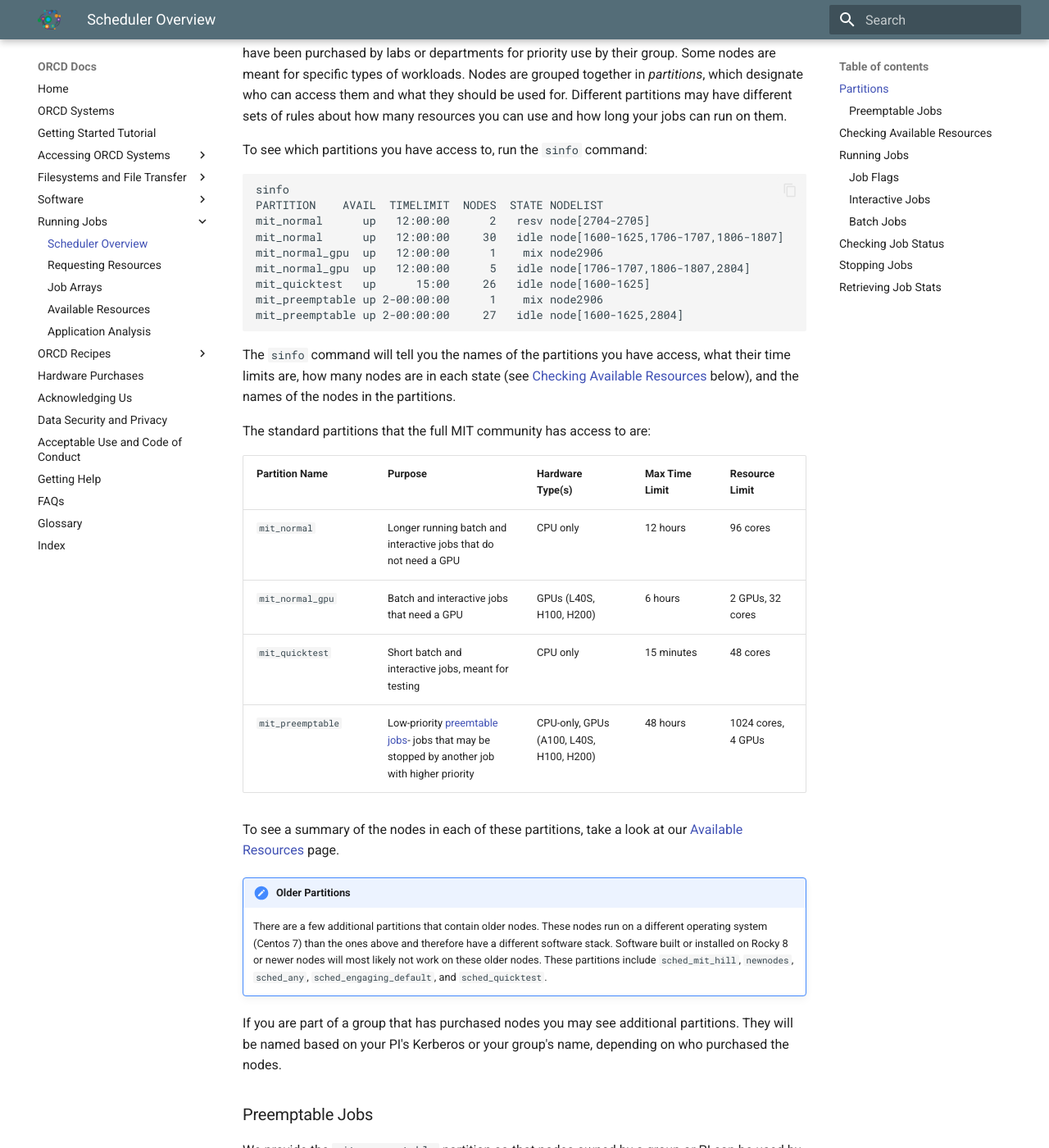
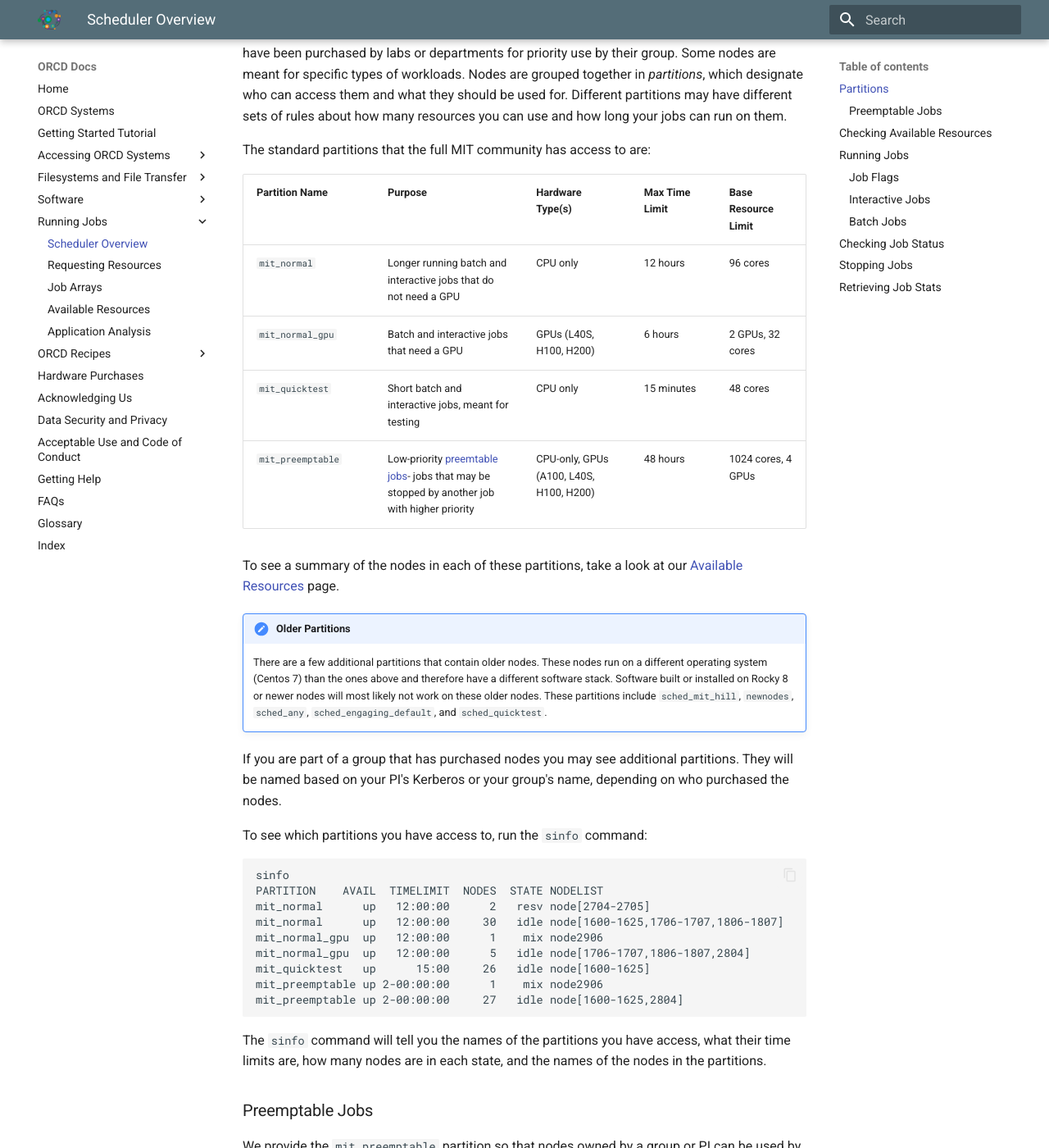
Before and after one commit to mit-orcd/orcd-docs-edit, an MkDocs documentation site: the page built from docs/running-jobs/overview.md, in a window 1280 px wide and 1400 px high, scrolled down 449 px. Shown: the whole window at 82% size. Built offline with MkDocs 1.6.1 and Material for MkDocs 9.7.7, drawn with Linux system fonts in a browser that asks for light colours; some of the changed lines change nothing that is shown.

Commit message:
Bring table closer to top of section

````diff
--- a/docs/running-jobs/overview.md
+++ b/docs/running-jobs/overview.md
@@ -5,6 +5,22 @@
 ## Partitions
 
 Engaging is a large heterogenous cluster, meaning there are many different types of nodes with different configurations. Some nodes are freely available for anyone at MIT to use, and some have been purchased by labs or departments for priority use by their group. Some nodes are meant for specific types of workloads. Nodes are grouped together in *partitions*, which designate who can access them and what they should be used for. Different partitions may have different sets of rules about how many resources you can use and how long your jobs can run on them.
+
+The standard partitions that the full MIT community has access to are:
+
+| <div style="width:10em">Partition Name</div> | Purpose | Hardware Type(s) | Max Time Limit | Base Resource Limit |
+| ----------- | ----------- |----------- |----------- |----------- |
+| `mit_normal` | Longer running batch and interactive jobs that do not need a GPU | CPU only | 12 hours | 96 cores |
+| `mit_normal_gpu` | Batch and interactive jobs that need a GPU | GPUs (L40S, H100, H200) | 6 hours | 2 GPUs, 32 cores |
+| `mit_quicktest` | Short batch and interactive jobs, meant for testing | CPU only | 15 minutes | 48 cores |
+| `mit_preemptable` | Low-priority [preemtable jobs](#preemptable-jobs)- jobs that may be stopped by another job with higher priority | CPU-only, GPUs (A100, L40S, H100, H200) | 48 hours | 1024 cores, 4 GPUs |
+
+To see a summary of the nodes in each of these partitions, take a look at our [Available Resources](available-resources.md) page.
+
+!!! note "Older Partitions"
+    There are a few additional partitions that contain older nodes. These nodes run on a different operating system (Centos 7) than the ones above and therefore have a different software stack. Software built or installed on Rocky 8 or newer nodes will most likely not work on these older nodes. These partitions include `sched_mit_hill`, `newnodes`, `sched_any`, `sched_engaging_default`, and `sched_quicktest`.
+
+If you are part of a group that has purchased nodes you may see additional partitions. They will be named based on your PI's Kerberos or your group's name, depending on who purchased the nodes.
 
 To see which partitions you have access to, run the `sinfo` command:
 
@@ -20,23 +36,7 @@
 mit_preemptable up 2-00:00:00     27   idle node[1600-1625,2804]
 ```
 
-The `sinfo` command will tell you the names of the partitions you have access, what their time limits are, how many nodes are in each state (see [Checking Available Resources](#checking-available-resources) below), and the names of the nodes in the partitions.
-
-The standard partitions that the full MIT community has access to are:
-
-| <div style="width:10em">Partition Name</div> | Purpose | Hardware Type(s) | Max Time Limit | Resource Limit |
-| ----------- | ----------- |----------- |----------- |----------- |
-| `mit_normal` | Longer running batch and interactive jobs that do not need a GPU | CPU only | 12 hours | 96 cores |
-| `mit_normal_gpu` | Batch and interactive jobs that need a GPU | GPUs (L40S, H100, H200) | 6 hours | 2 GPUs, 32 cores |
-| `mit_quicktest` | Short batch and interactive jobs, meant for testing | CPU only | 15 minutes | 48 cores |
-| `mit_preemptable` | Low-priority [preemtable jobs](#preemptable-jobs)- jobs that may be stopped by another job with higher priority | CPU-only, GPUs (A100, L40S, H100, H200) | 48 hours | 1024 cores, 4 GPUs |
-
-To see a summary of the nodes in each of these partitions, take a look at our [Available Resources](available-resources.md) page.
-
-!!! note "Older Partitions"
-    There are a few additional partitions that contain older nodes. These nodes run on a different operating system (Centos 7) than the ones above and therefore have a different software stack. Software built or installed on Rocky 8 or newer nodes will most likely not work on these older nodes. These partitions include `sched_mit_hill`, `newnodes`, `sched_any`, `sched_engaging_default`, and `sched_quicktest`.
-
-If you are part of a group that has purchased nodes you may see additional partitions. They will be named based on your PI's Kerberos or your group's name, depending on who purchased the nodes.
+The `sinfo` command will tell you the names of the partitions you have access, what their time limits are, how many nodes are in each state, and the names of the nodes in the partitions.
 
 ### Preemptable Jobs
 
````
